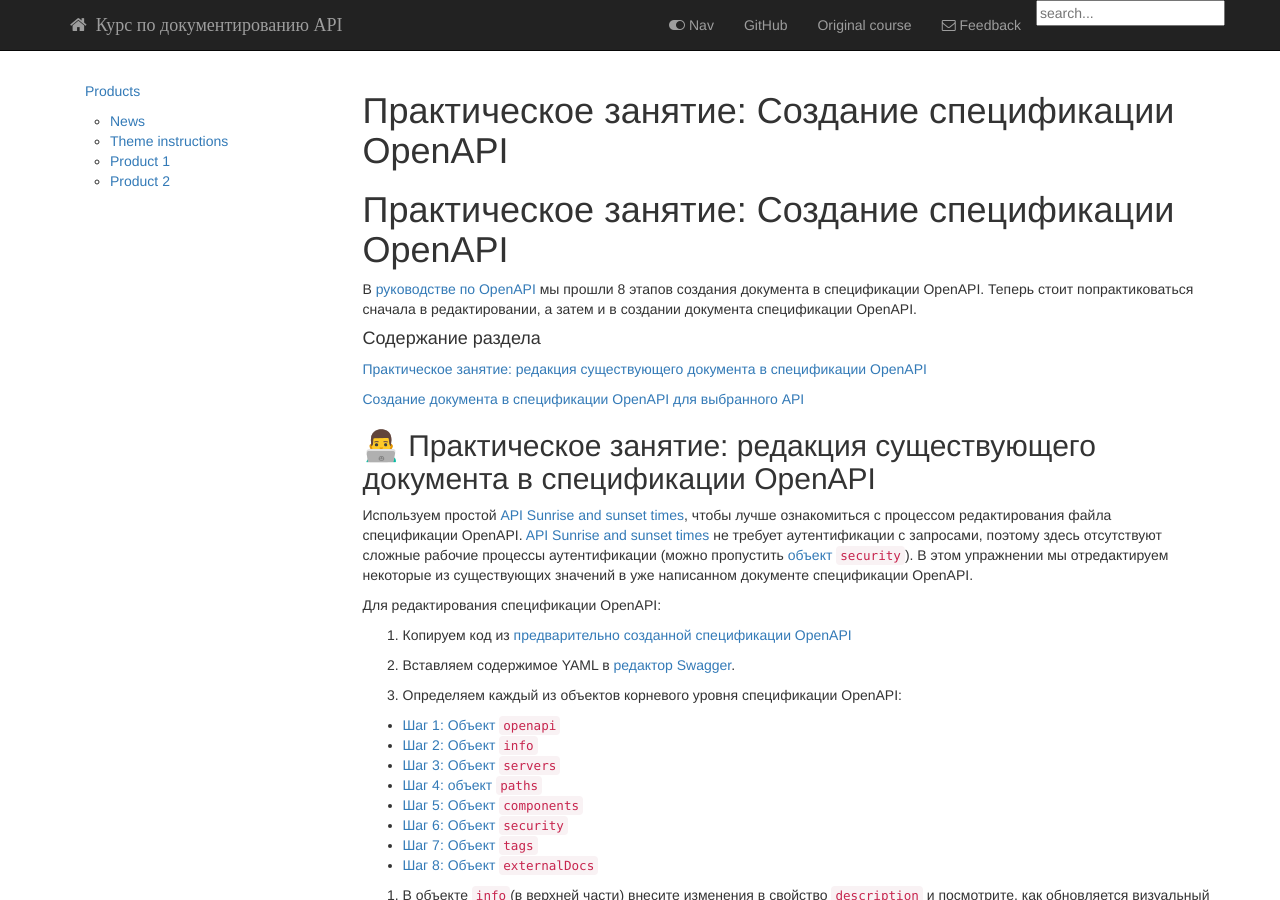
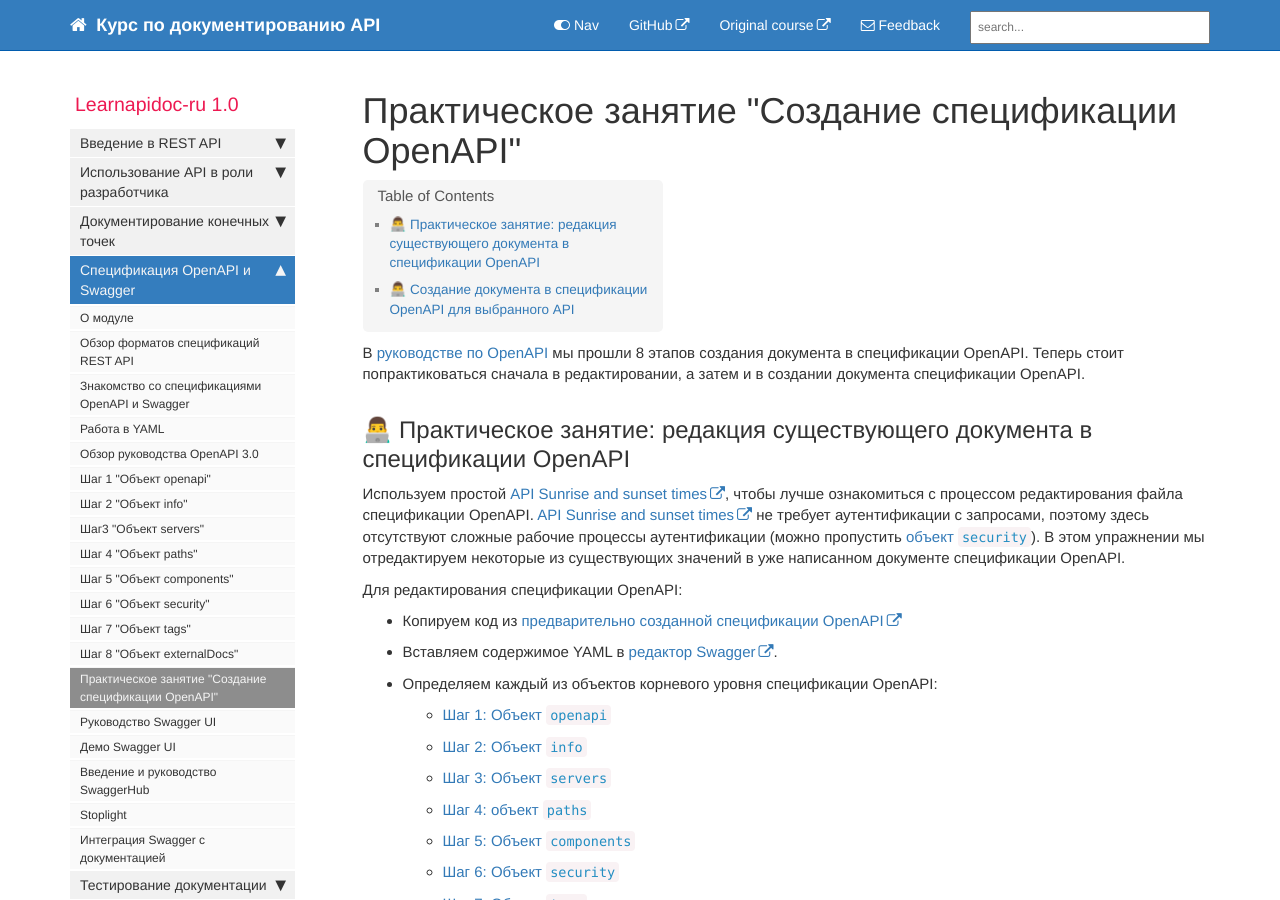
Before and after one commit to Starkovden/Starkovden.github.io, a Jekyll site: the page built from pages/openapi-specification/create-openapi-specification.md, in a window 1280 px wide and 900 px high. Built offline with Jekyll 4.4.1, drawn with Linux system fonts in a browser that asks for light colours; nearby versions of some CDN libraries; our own code applies the rules of GitHub Pages for plain Markdown files; library files that are not in the unit come from our copies; comment, search, counter and statistics services are not loaded; some of the changed lines change nothing that is shown; some of the changed text lies outside the part shown.

Commit message:
форматирование раздела

```diff
--- a/pages/openapi-specification/create-openapi-specification.md
+++ b/pages/openapi-specification/create-openapi-specification.md
@@ -1,64 +1,59 @@
-# Практическое занятие: Создание спецификации OpenAPI
+---
+title: Практическое занятие "Создание спецификации OpenAPI"
+last_updated: Oct 9, 2019
+sidebar: mydoc_sidebar
+permalink: create-openapi-specification.html
+folder: openapi-specification
+---
 
-В [руководстве по OpenAPI](openapi-tutorial-overview.md) мы прошли 8 этапов создания документа в спецификации OpenAPI. Теперь стоит попрактиковаться сначала в редактировании, а затем и в создании документа спецификации OpenAPI.
+В [руководстве по OpenAPI](openapi-tutorial-overview.html) мы прошли 8 этапов создания документа в спецификации OpenAPI. Теперь стоит попрактиковаться сначала в редактировании, а затем и в создании документа спецификации OpenAPI.
 
-#### Содержание раздела
-
-[Практическое занятие: редакция существующего документа в спецификации OpenAPI](#edit)
-
-[Создание документа в спецификации OpenAPI для выбранного API](#create)
 
 <a name="edit"></a>
 ## 👨‍💻 Практическое занятие: редакция существующего документа в спецификации OpenAPI
 
-Используем простой [API Sunrise and sunset times](https://sunrise-sunset.org/api), чтобы лучше ознакомиться с процессом редактирования файла спецификации OpenAPI. [API Sunrise and sunset times](https://sunrise-sunset.org/api) не требует аутентификации с запросами, поэтому здесь отсутствуют сложные рабочие процессы аутентификации (можно пропустить [объект `security`](step6-security-object.md)). В этом упражнении мы отредактируем некоторые из существующих значений в уже написанном документе спецификации OpenAPI.
+Используем простой [API Sunrise and sunset times](https://sunrise-sunset.org/api), чтобы лучше ознакомиться с процессом редактирования файла спецификации OpenAPI. [API Sunrise and sunset times](https://sunrise-sunset.org/api) не требует аутентификации с запросами, поэтому здесь отсутствуют сложные рабочие процессы аутентификации (можно пропустить [объект `security`](step6-security-object.html)). В этом упражнении мы отредактируем некоторые из существующих значений в уже написанном документе спецификации OpenAPI.
 
 Для редактирования спецификации OpenAPI:
 
-1. Копируем код из [предварительно созданной спецификации OpenAPI](https://idratherbewriting.com/learnapidoc/assets/files/swagger-sunrise-sunset/openapi_sunrise_sunset.yml)
-
-2. Вставляем содержимое YAML в [редактор Swagger](https://editor.swagger.io/).
-
-3. Определяем каждый из объектов корневого уровня спецификации OpenAPI:
-
-- [Шаг 1: Объект `openapi`](step1-openapi-object.md)
-- [Шаг 2: Объект `info`](step2-info-object.md)
-- [Шаг 3: Объект `servers`](step3-servers-object.md)
-- [Шаг 4: объект `paths`](step4-paths-object.md)
-- [Шаг 5: Объект `components`](step5-components-object.md)
-- [Шаг 6: Объект `security`](step6-security-object.md)
-- [Шаг 7: Объект `tags`](step7-tags-object.md)
-- [Шаг 8: Объект `externalDocs`](step8-externalDocs-object.md)
-
-4. В объекте `info`(в верхней части) внесите изменения в свойство `description` и посмотрите, как обновляется визуальный дисплей в правом столбце.
-5. В объекте `parameters` внесите изменения в одно из свойств описания и посмотрите, как обновляется визуальный редактор.
-6. Найдите указатель `$ref` в объекте `response`. Определите, на что он указывает в `components`.
-7. Измените несколько интервалов таким образом, чтобы сделать спецификацию недействительной (например, вставить пробел перед информацией), и посмотрите на появившуюся ошибку. Затем верните неверный пробел.
-8. Разверните раздел **Get** и нажмите `Try it out`. Затем нажмите `Execute` и посмотрите ответ.
-
-
+- Копируем код из [предварительно созданной спецификации OpenAPI](https://idratherbewriting.com/learnapidoc/assets/files/swagger-sunrise-sunset/openapi_sunrise_sunset.yml)
+- Вставляем содержимое YAML в [редактор Swagger](https://editor.swagger.io/).
+- Определяем каждый из объектов корневого уровня спецификации OpenAPI:
+  - [Шаг 1: Объект `openapi`](step1-openapi-object.html)
+  - [Шаг 2: Объект `info`](step2-info-object.html)
+  - [Шаг 3: Объект `servers`](step3-servers-object.html)
+  - [Шаг 4: объект `paths`](step4-paths-object.html)
+  - [Шаг 5: Объект `components`](step5-components-object.html)
+  - [Шаг 6: Объект `security`](step6-security-object.html)
+  - [Шаг 7: Объект `tags`](step7-tags-object.html)
+  - [Шаг 8: Объект `externalDocs`](step8-externalDocs-object.html)
+- В объекте `info`(в верхней части) внесите изменения в свойство `description` и посмотрите, как обновляется визуальный дисплей в правом столбце.
+- В объекте `parameters` внесите изменения в одно из свойств описания и посмотрите, как обновляется визуальный редактор.
+- Найдите указатель `$ref` в объекте `response`. Определите, на что он указывает в `components`.
+- Измените несколько интервалов таким образом, чтобы сделать спецификацию недействительной (например, вставить пробел перед информацией), и посмотрите на появившуюся ошибку. Затем верните неверный пробел.
+- Разверните раздел **Get** и нажмите `Try it out`. Затем нажмите `Execute` и посмотрите ответ.
 
 <a name="create"></a>
 ## 👨‍💻 Создание документа в спецификации OpenAPI для выбранного API
 
-[На практике 3 модуля мы искали опен-сорс проект API](../documenting-api-endpoints/find-open-source-project.md), которому нужна была документация. Сейчас попробуем создать спецификацию OpenAPI для этого API. В зависимости от API, с которым мы решили работать, можно будет использовать этот документ как часть своего портфолио.
+[На практике 3 модуля мы искали опен-сорс проект API](find-open-source-project.html), которому нужна была документация. Сейчас попробуем создать спецификацию OpenAPI для этого API. В зависимости от API, с которым мы решили работать, можно будет использовать этот документ как часть своего портфолио.
 
-Если этот опен-сорс проект не имеет API или API уже имеет спецификацию OpenAPI, можно найти другой API (возможно, из этого [списка из 100+ API](../Publishing-doc/API-doc-sites-list.md)) и создать спецификацию OpenAPI.
+Если этот опен-сорс проект не имеет API или API уже имеет спецификацию OpenAPI, можно найти другой API (возможно, из этого [списка из 100+ API](API-doc-sites-list.html)) и создать спецификацию OpenAPI.
 
 При создании спецификации пройдем по каждому шагу руководства по спецификации OpenAPI, чтобы создать документацию API:
 
-- [Шаг 1: Объект `openapi`](step1-openapi-object.md)
-- [Шаг 2: Объект `info`](step2-info-object.md)
-- [Шаг 3: Объект `servers`](step3-servers-object.md)
-- [Шаг 4: объект `paths`](step4-paths-object.md)
-- [Шаг 5: Объект `components`](step5-components-object.md)
-- [Шаг 6: Объект `security`](step6-security-object.md)
-- [Шаг 7: Объект `tags`](step7-tags-object.md)
-- [Шаг 8: Объект `externalDocs`](step8-externalDocs-object.md)
+- [Шаг 1: Объект `openapi`](step1-openapi-object.html)
+- [Шаг 2: Объект `info`](step2-info-object.html)
+- [Шаг 3: Объект `servers`](step3-servers-object.html)
+- [Шаг 4: объект `paths`](step4-paths-object.html)
+- [Шаг 5: Объект `components`](step5-components-object.html)
+- [Шаг 6: Объект `security`](step6-security-object.html)
+- [Шаг 7: Объект `tags`](step7-tags-object.html)
+- [Шаг 8: Объект `externalDocs`](step8-externalDocs-object.html)
 
 После создания проверяем нашу документацию в [редакторе Swagger](https://swagger.io/tools/swagger-editor/). Выполним запрос, чтобы убедиться, что все работает верно.
 
 
-[🔙](step8-externalDocs-object.md)
+[🔙](step8-externalDocs-object.html)
 
-[Go next ➡](swagger-ui-tutorial.md)
+[Go next ➡](swagger-ui-tutorial.html)
```
